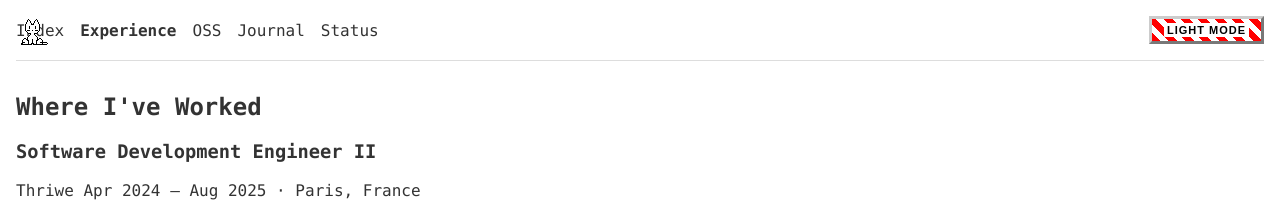
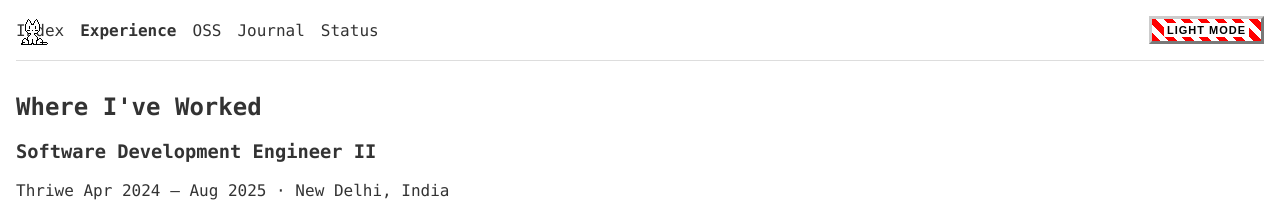
Before and after one commit to arihant-dev/arihant-dev.github.io, a plain HTML site: page experience.html in a window 1280 px wide. Shown: the top 213 px of the page. Drawn offline with Linux system fonts and the light colour scheme.

Commit message:
Update experience duration location from Paris to New Delhi for Thriwe role

```diff
--- a/experience.html
+++ b/experience.html
@@ -31,7 +31,7 @@
                     <div class="experience-header">
                         <h3 class="experience-role">Software Development Engineer II</h3>
                         <span class="experience-company">Thriwe</span>
-                        <span class="experience-duration">Apr 2024 – Aug 2025 · Paris, France</span>
+                        <span class="experience-duration">Apr 2024 – Aug 2025 · New Delhi, India</span>
                     </div>
                     <ul class="experience-points">
                         <li>Designed and shipped a centralized communications platform handling SMS, email, and WhatsApp messaging with improved scalability and fault tolerance.</li>
```
